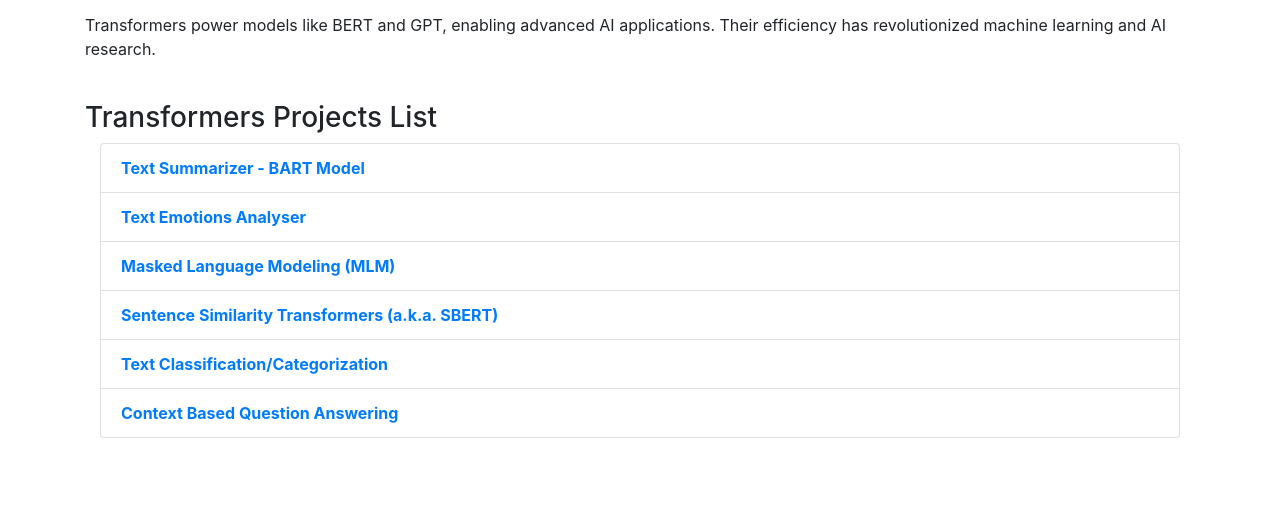
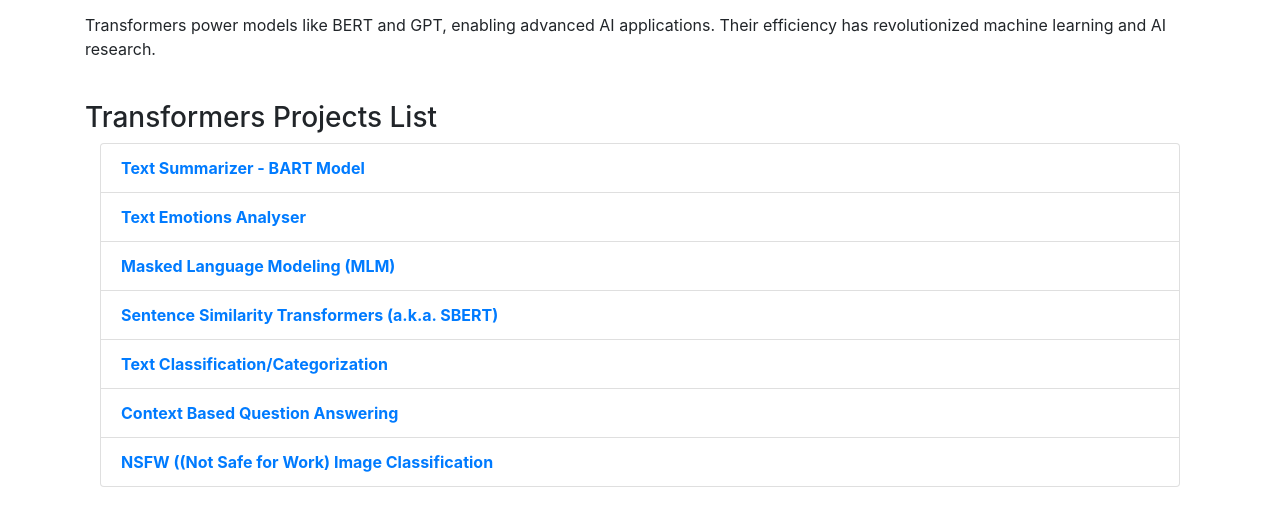
Before and after one commit to alexvatti/alexvatti.github.io, a plain HTML site: page index.html in a window 1280 px wide. Both pictures are taken after a click on the link "Transformers". Shown: the part 187-710 px from the top of the page. Drawn offline with nearby package versions, Linux system fonts and the light colour scheme.

Commit message:
Update index.html

```diff
--- a/index.html
+++ b/index.html
@@ -100,6 +100,10 @@
                     <li class="list-group-item">
                         <a href="pages/transformers/Context_Question_Answer.html" class="text-primary font-weight-bold">Context Based Question Answering</a>
                     </li>
+
+                    <li class="list-group-item">
+                        <a href="pages/transformers/image_classificaton.html" class="text-primary font-weight-bold">NSFW ((Not Safe for Work) Image Classification</a>
+                    </li>
                 </ul>
             </div>
         </div>
```
